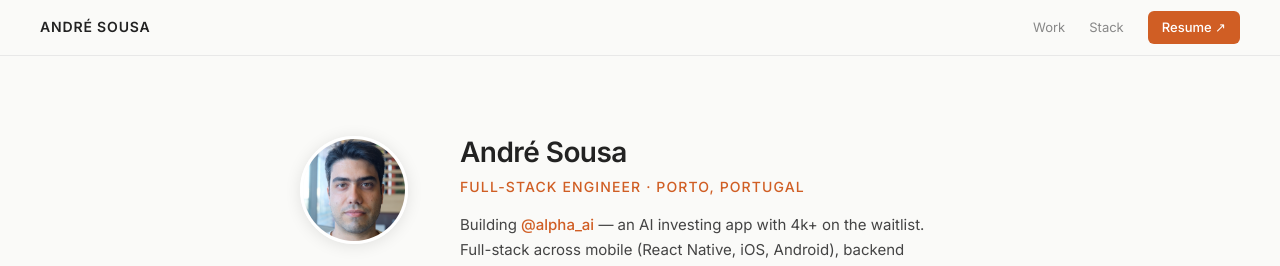
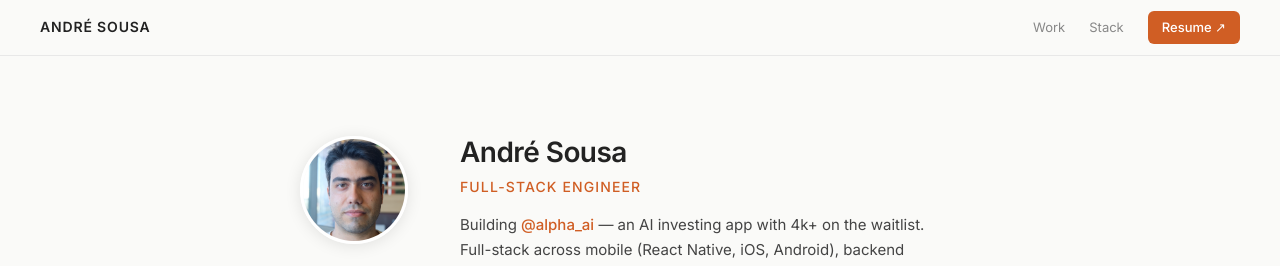
Before and after one commit to andresousa/andresousa.github.io, a plain HTML site: page index.html in a window 1280 px wide. Shown: the top 266 px of the page. Drawn offline with Linux system fonts and the light colour scheme.

Commit message:
Remove location from headline

```diff
--- a/index.html
+++ b/index.html
@@ -364,7 +364,7 @@
     <img src="avatar.jpg" alt="André Sousa" class="avatar" />
     <div class="hero-text">
       <h1>André Sousa</h1>
-      <div class="title">Full-Stack Engineer · Porto, Portugal</div>
+      <div class="title">Full-Stack Engineer</div>
       <p class="bio">
         Building <a href="https://alpha.so" target="_blank">@alpha_ai</a> — an AI investing app with 4k+ on the waitlist. Full-stack across mobile (React Native, iOS, Android), backend (NestJS, PostgreSQL, Temporal.io), and AI agent infrastructure. 15+ years shipping products for startups. Former biochemist.
       </p>
```
